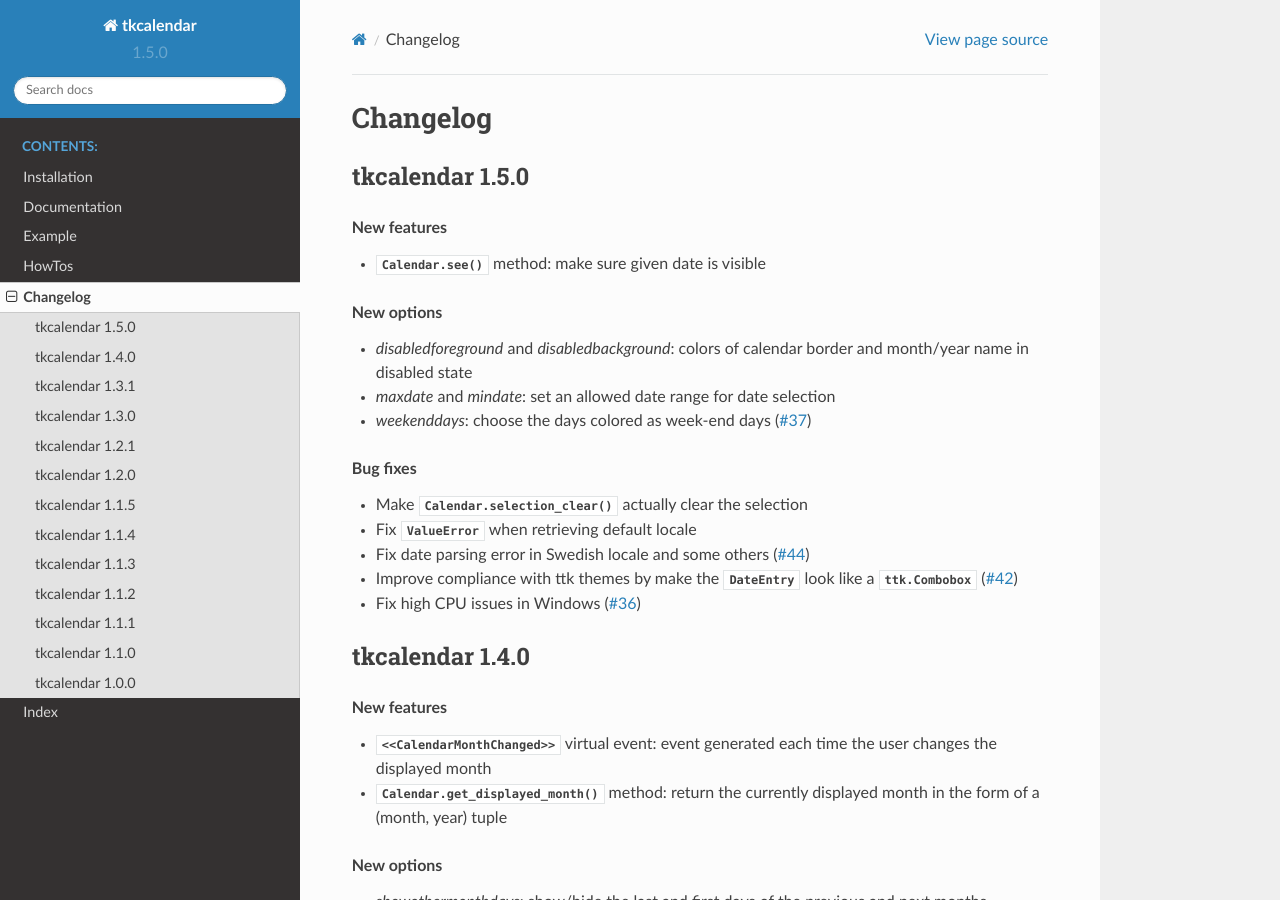
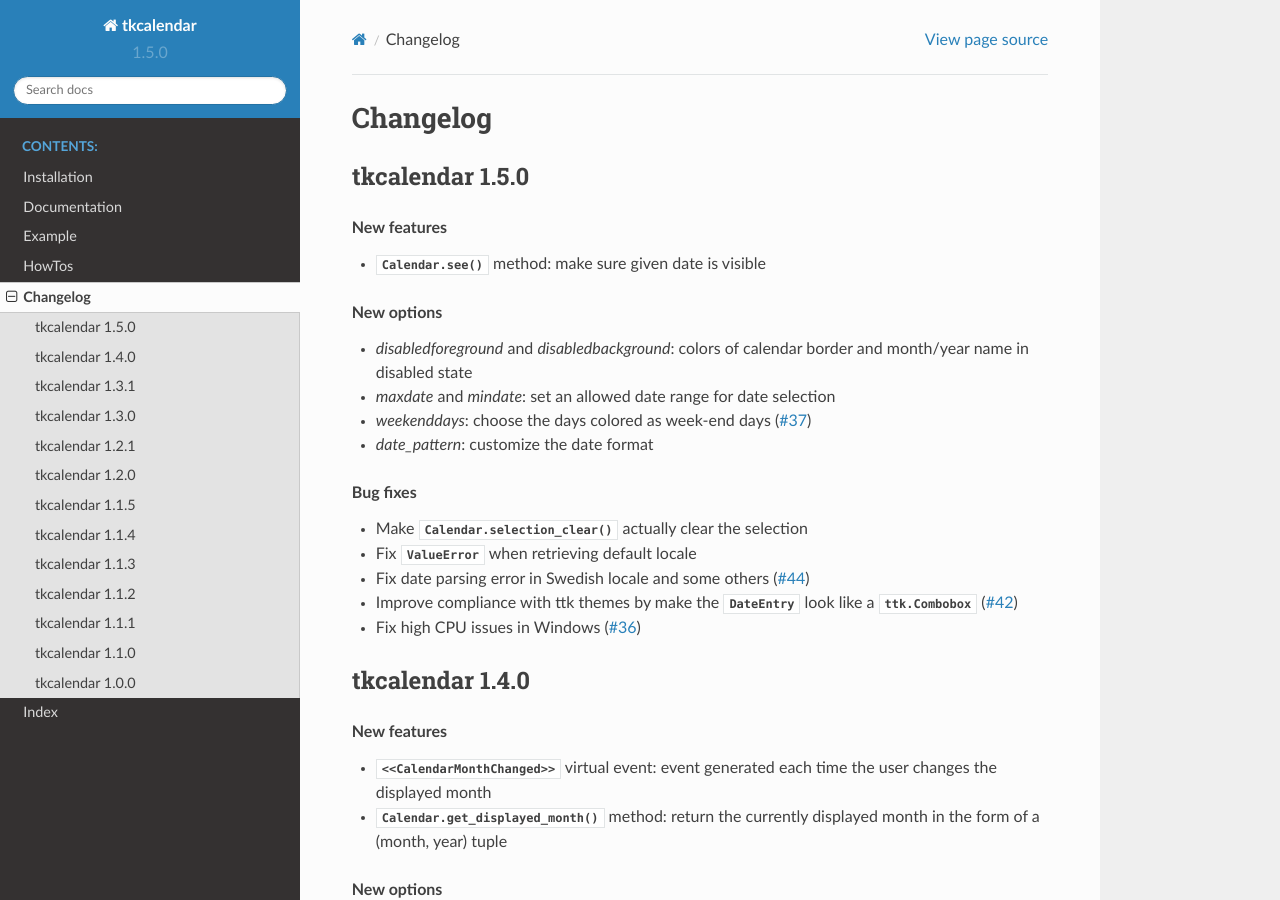
Before and after one commit to j4321/tkcalendar, a Sphinx documentation site: the page built from docs/changelog.rst, in a window 1280 px wide and 900 px high. Built offline with Sphinx 7.4.7 and the Read the Docs theme 2.0.0, drawn with Linux system fonts in a browser that asks for light colours.

Commit message:
Update changelog

```diff
--- a/README.rst
+++ b/README.rst
@@ -373,6 +373,7 @@ Changelog
       the disabled state appearance of the ``Calendar``
     * Add *maxdate* and *mindate* options to set an allowed date range for date selection
     * Add *weekenddays* option to choose the days colored as week-end days (`#37 <https://github.com/j4321/tkcalendar/issues/37>`_)
+    * Add *date_pattern* option to customize the date format
     * Add ``Calendar.see()`` method to make sure a date is visible
     * Make ``Calendar.selection_clear()`` actually clear the selection
     * Fix ``ValueError`` when retrieving default locale
--- a/docs/changelog.rst
+++ b/docs/changelog.rst
@@ -16,6 +16,7 @@ tkcalendar 1.5.0
   month/year name in disabled state
 - *maxdate* and *mindate*: set an allowed date range for date selection
 - *weekenddays*: choose the days colored as week-end days (`#37 <https://github.com/j4321/tkcalendar/issues/37>`_)
+- *date_pattern*: customize the date format
 
 .. rubric:: Bug fixes
 
```
